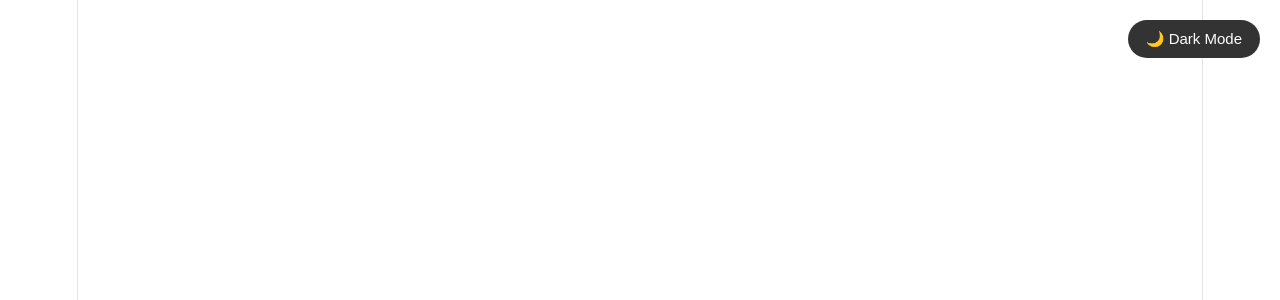
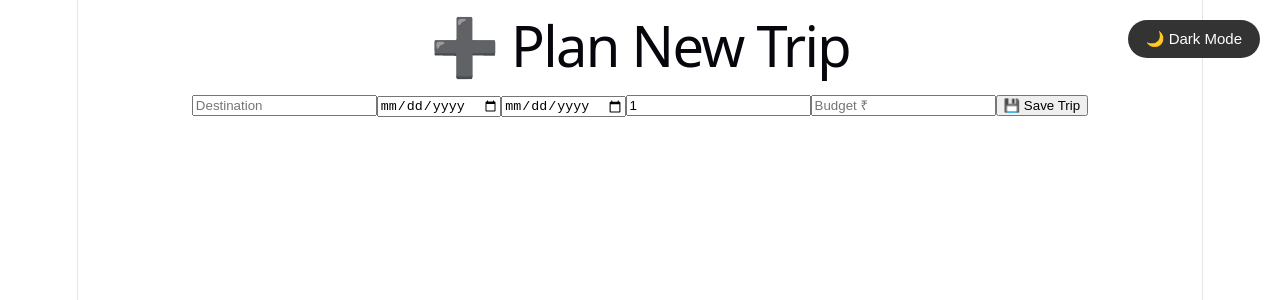
Before and after one commit to simran-travel/travel-buddy, a React (Vite) app: page /add-trip in a window 1280 px wide. Before the commit this address had no page. Shown: the top 300 px of the page. Built offline with nearby package versions, Linux system fonts and the light colour scheme.

Commit message:
Added My Trips and Add Trip pages

```diff
--- a/src/App.jsx
+++ b/src/App.jsx
@@ -4,7 +4,8 @@ import { useState, useEffect } from "react";
 import Home from "./pages/Home";
 import DestinationDetails from "./pages/DestinationDetails";
 import Favorites from "./pages/Favorites";
-
+import MyTrips from "./pages/MyTrips";
+import AddTrip from "./pages/AddTrip";
 
 function App() {
   const [darkMode, setDarkMode] = useState(() => {
@@ -38,6 +39,15 @@ function App() {
   path="/favorites"
   element={<Favorites />}
 />
+<Route
+  path="/my-trips"
+  element={<MyTrips />}
+/>
+<Route
+  path="/add-trip"
+  element={<AddTrip />}
+/>
+
       </Routes>
     </div>
   );
--- a/src/components/Navbar.jsx
+++ b/src/components/Navbar.jsx
@@ -21,7 +21,12 @@ function Navbar() {
           <Link to="/favorites">❤️ Favorites</Link>
         </li>
 
-        <li>My Trips</li>
+        <li>
+  <Link to="/my-trips">
+    🧳 My Trips
+  </Link>
+</li>
+
       </ul>
     </nav>
   );
--- /dev/null
+++ b/src/pages/AddTrip.jsx
@@ -0,0 +1,85 @@
+import { useState } from "react";
+
+function AddTrip() {
+
+  const [trip, setTrip] = useState({
+    destination: "",
+    startDate: "",
+    endDate: "",
+    travelers: 1,
+    budget: ""
+  });
+
+
+  function handleChange(e) {
+    setTrip({
+      ...trip,
+      [e.target.name]: e.target.value
+    });
+  }
+
+
+  function handleSubmit(e) {
+    e.preventDefault();
+
+    console.log(trip);
+    alert("Trip created successfully!");
+  }
+
+
+  return (
+    <div className="add-trip">
+
+      <h1>➕ Plan New Trip</h1>
+
+      <form onSubmit={handleSubmit}>
+
+        <input
+          type="text"
+          name="destination"
+          placeholder="Destination"
+          value={trip.destination}
+          onChange={handleChange}
+        />
+
+        <input
+          type="date"
+          name="startDate"
+          value={trip.startDate}
+          onChange={handleChange}
+        />
+
+        <input
+          type="date"
+          name="endDate"
+          value={trip.endDate}
+          onChange={handleChange}
+        />
+
+        <input
+          type="number"
+          name="travelers"
+          min="1"
+          value={trip.travelers}
+          onChange={handleChange}
+        />
+
+        <input
+          type="number"
+          name="budget"
+          placeholder="Budget ₹"
+          value={trip.budget}
+          onChange={handleChange}
+        />
+
+        <button type="submit">
+          💾 Save Trip
+        </button>
+
+      </form>
+
+    </div>
+  );
+}
+
+export default AddTrip;
--- /dev/null
+++ b/src/pages/MyTrips.jsx
@@ -0,0 +1,90 @@
+import { useState } from "react";
+
+function AddTrip() {
+
+  const [trip, setTrip] = useState({
+    destination: "",
+    startDate: "",
+    endDate: "",
+    travelers: 1,
+    budget: ""
+  });
+
+
+  function handleChange(e) {
+    setTrip({
+      ...trip,
+      [e.target.name]: e.target.value
+    });
+  }
+
+
+  function handleSubmit(e) {
+    e.preventDefault();
+
+    console.log(trip);
+    alert("Trip created successfully!");
+  }
+
+
+  return (
+    <div className="add-trip">
+
+      <h1>➕ Plan New Trip</h1>
+
+      <form onSubmit={handleSubmit}>
+
+        <input
+          type="text"
+          name="destination"
+          placeholder="Destination"
+          value={trip.destination}
+          onChange={handleChange}
+        />
+
+
+        <input
+          type="date"
+          name="startDate"
+          value={trip.startDate}
+          onChange={handleChange}
+        />
+
+
+        <input
+          type="date"
+          name="endDate"
+          value={trip.endDate}
+          onChange={handleChange}
+        />
+
+
+        <input
+          type="number"
+          name="travelers"
+          min="1"
+          value={trip.travelers}
+          onChange={handleChange}
+        />
+
+
+        <input
+          type="number"
+          name="budget"
+          placeholder="Budget ₹"
+          value={trip.budget}
+          onChange={handleChange}
+        />
+
+
+        <button type="submit">
+          💾 Save Trip
+        </button>
+
+      </form>
+
+    </div>
+  );
+}
+
+export default AddTrip;
```
